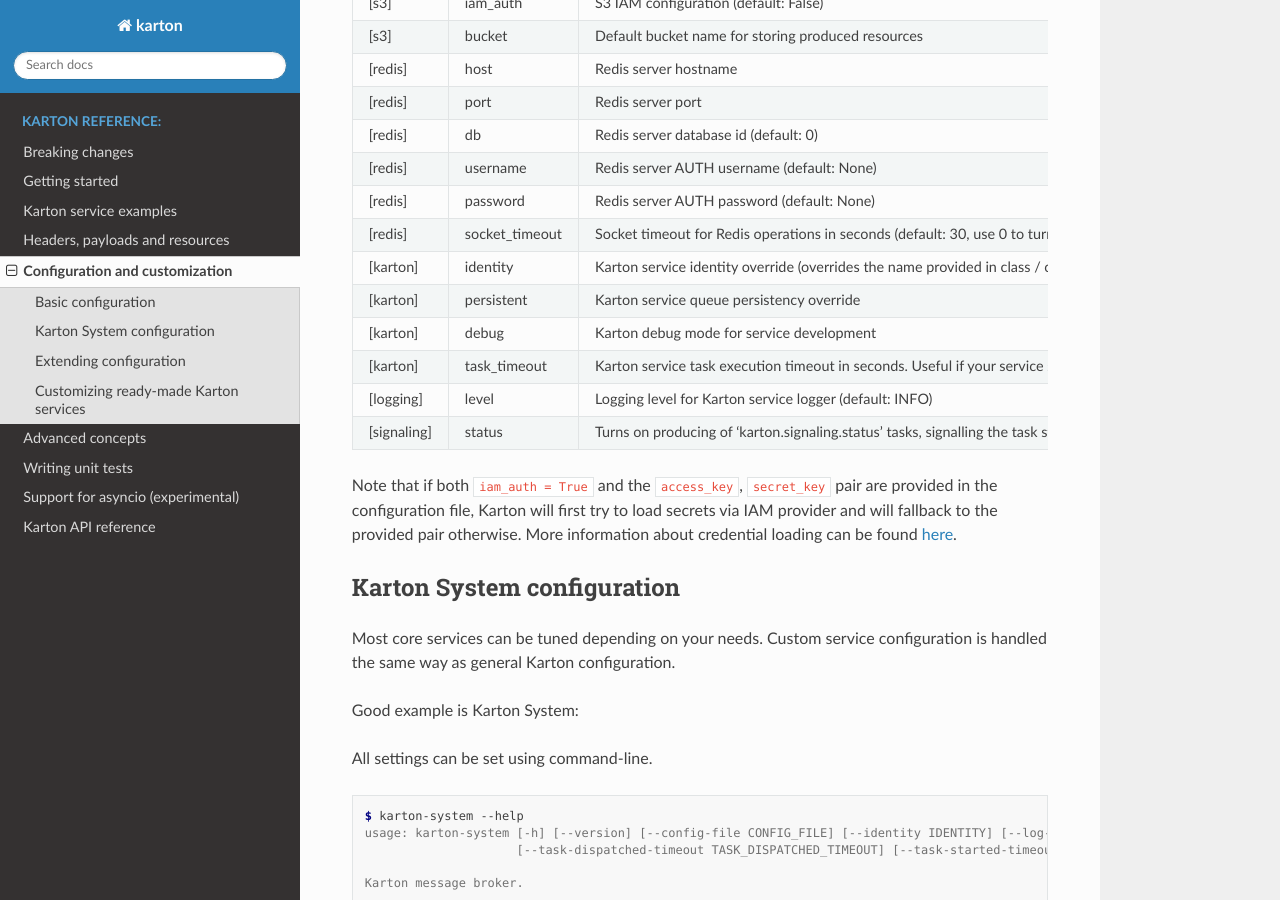
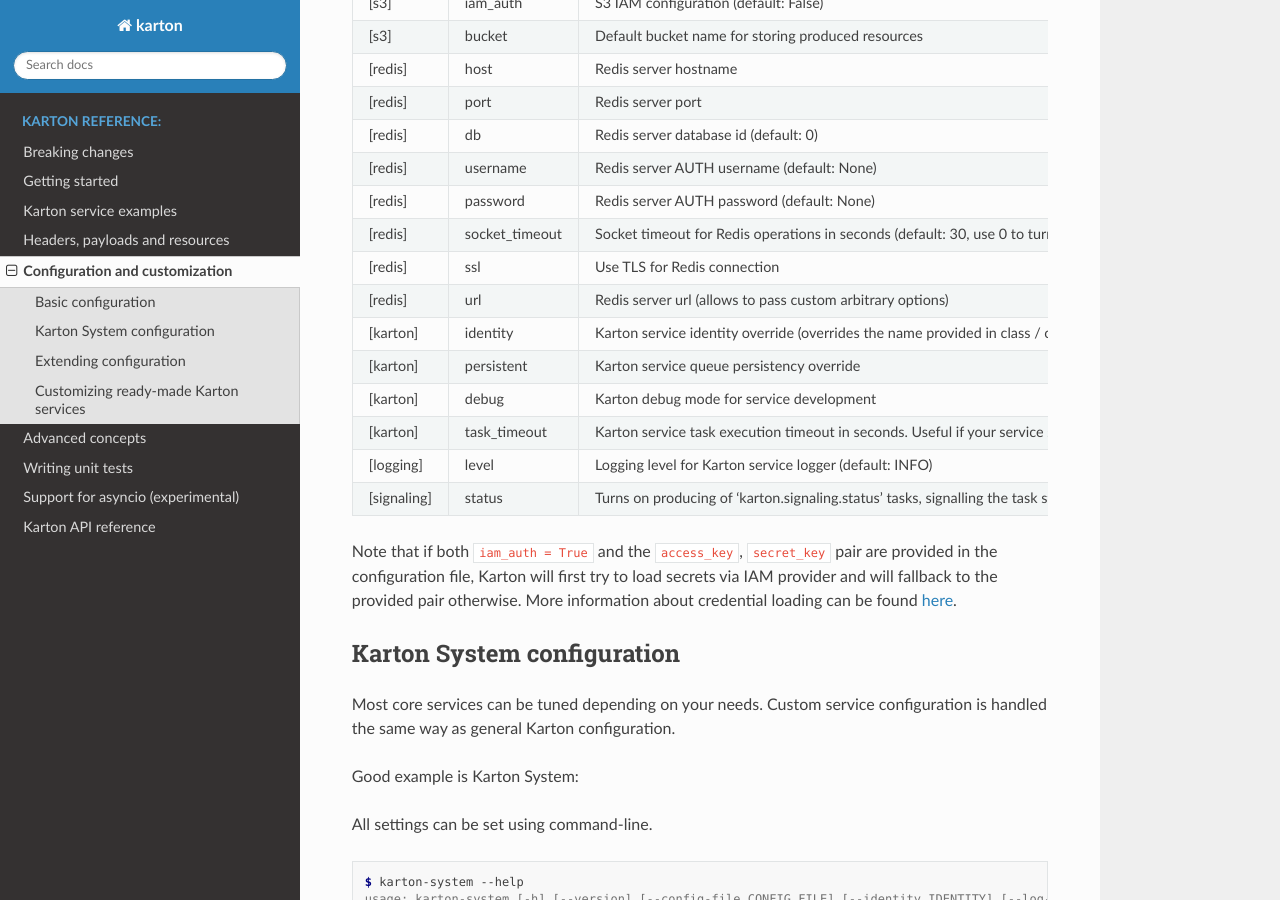
Before and after one commit to CERT-Polska/karton, a Sphinx documentation site: the page built from docs/service_configuration.rst, in a window 1280 px wide and 900 px high, scrolled down 1050 px. Built offline with Sphinx 7.4.7 and the Read the Docs theme 3.1.0, drawn with Linux system fonts in a browser that asks for light colours.

Commit message:
Add new configuration fields to the docs

```diff
--- a/docs/service_configuration.rst
+++ b/docs/service_configuration.rst
@@ -47,6 +47,8 @@
  [redis]        username          Redis server AUTH username (default: None)
  [redis]        password          Redis server AUTH password (default: None)
  [redis]        socket_timeout    Socket timeout for Redis operations in seconds (default: 30, use 0 to turn off if timeout doesn't work properly)
+ [redis]        ssl               Use TLS for Redis connection
+ [redis]        url               Redis server url (allows to pass custom arbitrary options)
  [karton]       identity          Karton service identity override (overrides the name provided in class / constructor arguments)
  [karton]       persistent        Karton service queue persistency override
  [karton]       debug             Karton debug mode for service development
```
